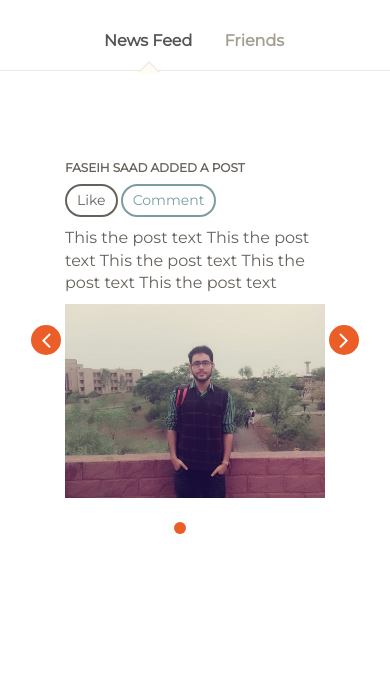
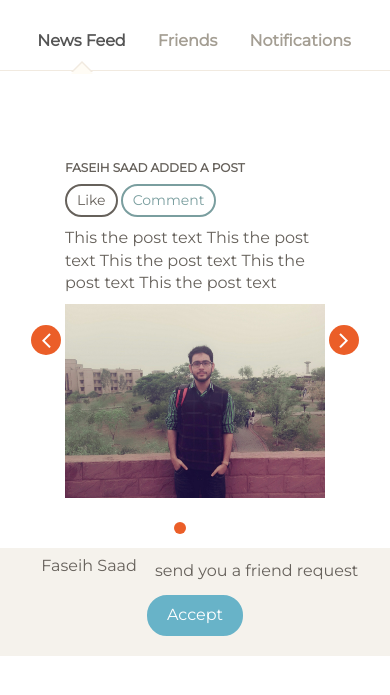
Before and after one commit to faseihs/younited, a PHP site: page /news_feed.php in a window 390 px wide; the page is wider, and only the part inside the window is pictured. Shown: the part 91-786 px from the top of that part. Run offline with PHP 8.4, Linux system fonts and the light colour scheme; a user stored in the database is signed in; data comes from the database, SQL or seed files in the repository; some libraries are stand-ins or nearby versions; some web fonts are replaced.

Commit message:
Little updates

```diff
--- a/news_feed.php
+++ b/news_feed.php
@@ -133,6 +133,7 @@
                                             <ul id="tabs" class="nav nav-tabs" data-tabs="tabs">
                                                 <li class="active"><a id="newsfeed" href="#follows" data-toggle="tab">News Feed</a></li>
                                                 <li><a href="#following" data-toggle="tab">Friends</a></li>
+                                                <li><a href="#notifications" data-toggle="tab">Notifications</a></li>
                 <!--                                 <li><a href="#following" data-toggle="tab">Following</a></li> -->
                                             </ul>
                                         </div>
@@ -278,6 +279,13 @@
                                                         </div>
                                                     </div>
                                         </div>
+                                        <div class="tab-pane text-center" id="notifications">
+                                          <div class="row">
+                                            <div class="col-md-5 col-md-offset-3">
+                                              <p><a class="btn btn-simple">Faseih Saad</a>send you a friend request &nbsp;<button class="btn btn-fill btn-info">Accept</button></p>
+                                            </div>
+                                          </div>
+                                        </div>
                                     </div>
 
                                 </div>
```
